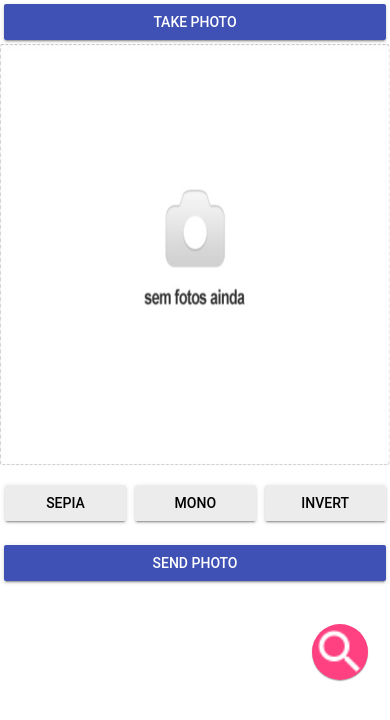
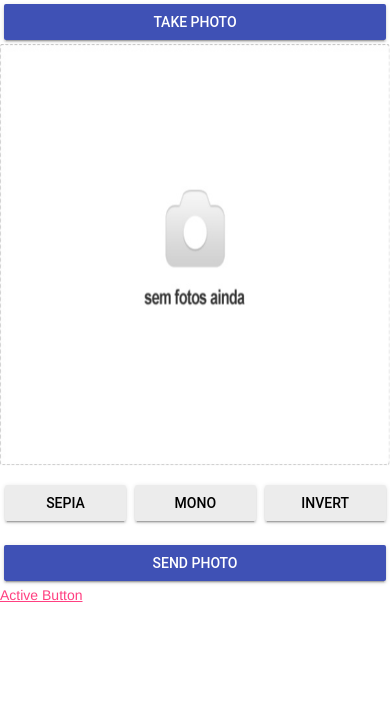
Before and after one commit to fetogb/base2, a plain HTML site: page www/index.html in a window 390 px wide. Drawn offline with Linux system fonts and the light colour scheme; some packages are replaced by stand-ins of ours.

Commit message:
Add files via upload

```diff
--- a/config.xml
+++ b/config.xml
@@ -10,6 +10,7 @@
     <content src="index.html" />
     <preference name="DisallowOverscroll" value="true" />
     <preference name="android-minSdkVersion" value="14" />
+
     <plugin name="cordova-plugin-battery-status" source="npm" spec="~1.1.1" />
     <plugin name="cordova-plugin-camera" source="npm" spec="~2.1.1" />
     <plugin name="cordova-plugin-media-capture" source="npm" spec="~1.2.0" />
--- a/www/index.html
+++ b/www/index.html
@@ -56,7 +56,7 @@
 		<button class="filtro mdl-button mdl-button--raised" onclick="app.Cinza()"> Mono</button>
 		<button class="filtro mdl-button mdl-button--raised" id="Invert" onclick="app.Invert()"> Invert </button>
 		<button id="enviar" onclick="app.Pegar()" class="prin mdl-button mdl-button--raised mdl-button--colored"> Send Photo</button>
-		<button id="procurar" class="procurar mdl-button mdl-button--fab mdl-button--colored" onclick="app.Verde()"><img src="img\search.png"></button>
+		<a href="#" class="button active">Active Button</a>
 	</div>
     <script type="text/javascript" src="cordova.js"></script>
     <script type="text/javascript" src="js/index.js"></script>
```
